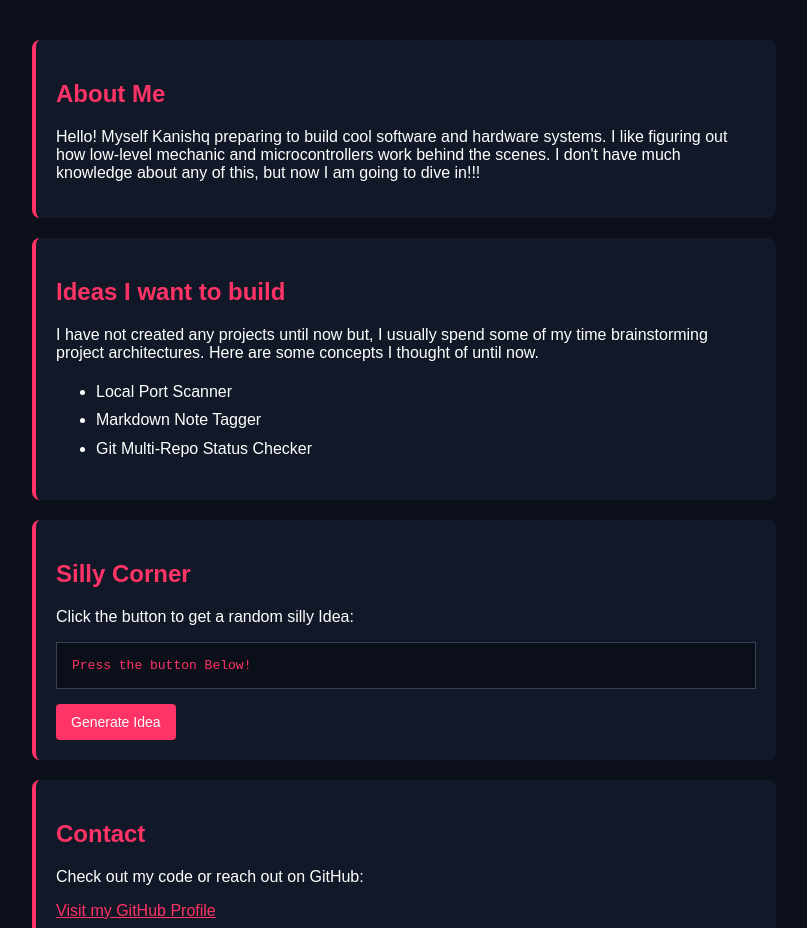
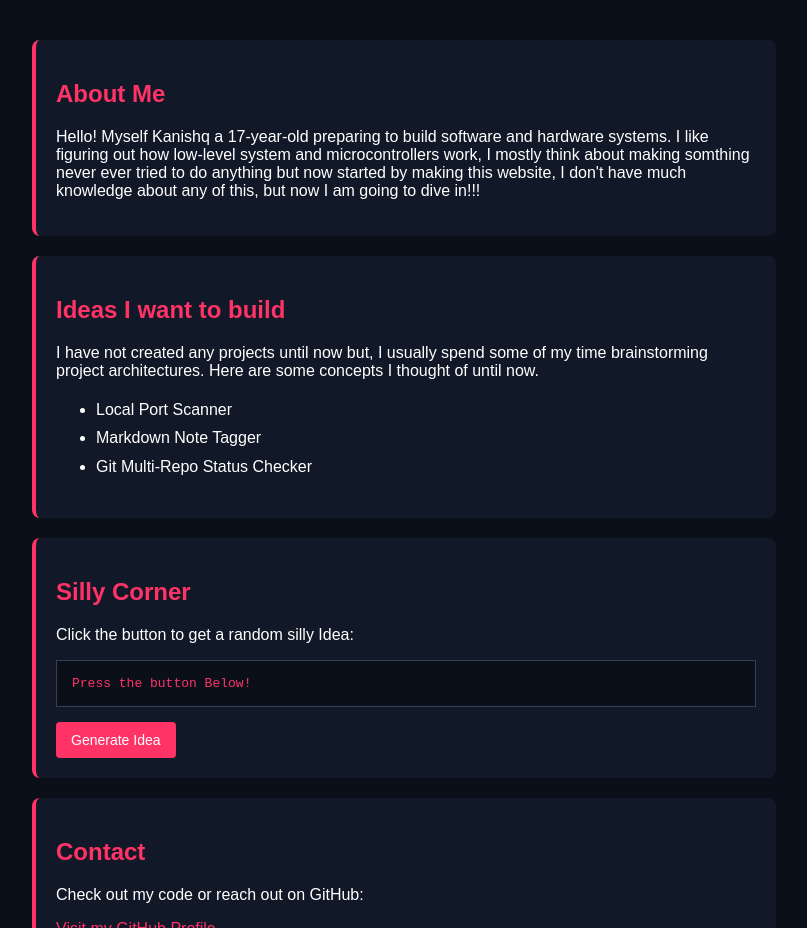
Before and after one commit to unknownmaloo/personal-website, a plain HTML site: page index.html in a window 1280 px wide. Shown: the part 840-1768 px from the top of the page, without its empty margins (236-1043 px from the left). Drawn offline with Linux system fonts and the light colour scheme.

Commit message:
HTML content updated

```diff
--- a/index.html
+++ b/index.html
@@ -21,7 +21,7 @@
       </div>
       <div id="about" class="section">
           <h2>About Me</h2>
-          <p>Hello! Myself Kanishq preparing to build cool software and hardware systems. I like figuring out how low-level mechanic and microcontrollers work behind the scenes. I don't have much knowledge about any of this, but now I am going to dive in!!!</p>
+          <p>Hello! Myself Kanishq a 17-year-old preparing to build software and hardware systems. I like figuring out how low-level system and microcontrollers work, I mostly think about making somthing never ever tried to do anything but now started by making this website, I don't have much knowledge about any of this, but now I am going to dive in!!!</p>
       </div>
 
       <div id="thoughts" class="section">
```
